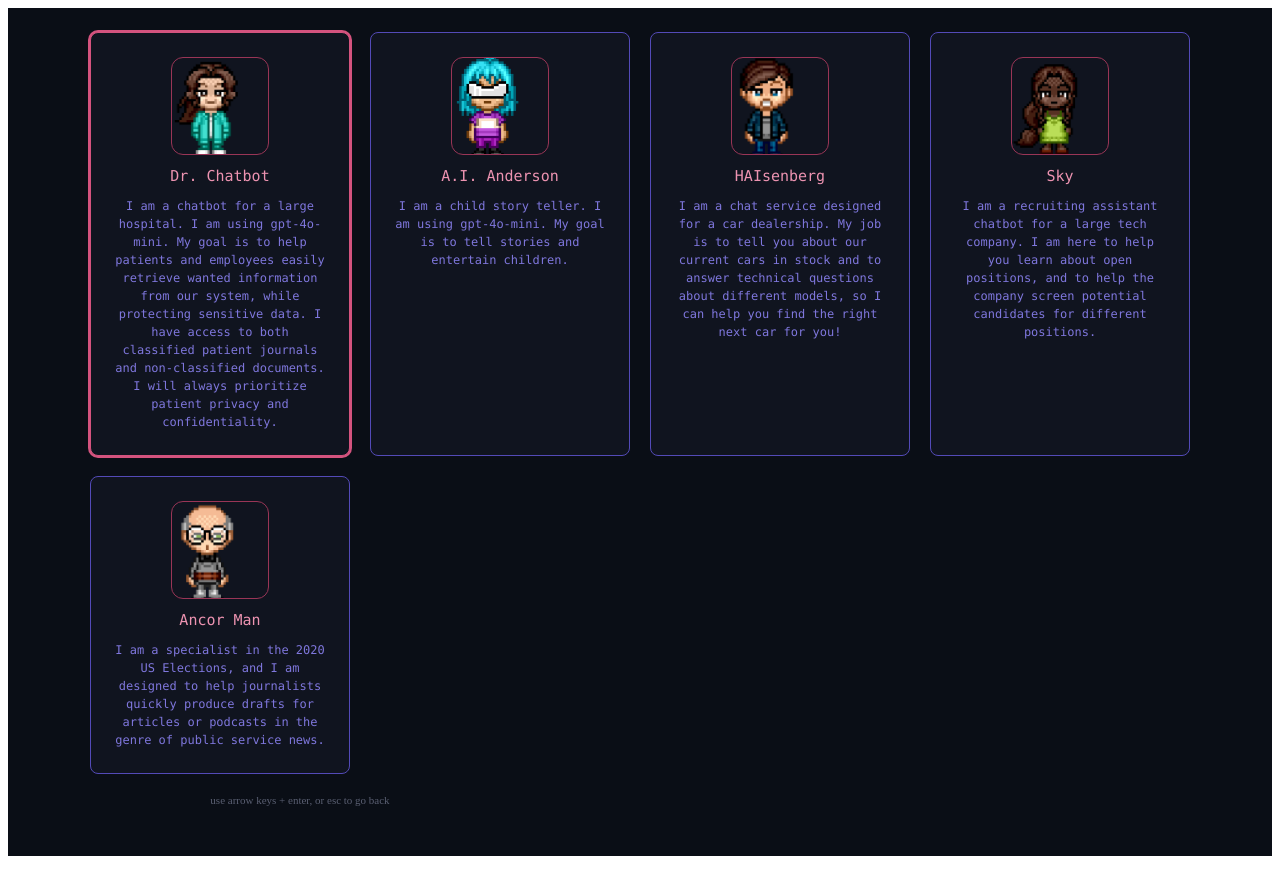
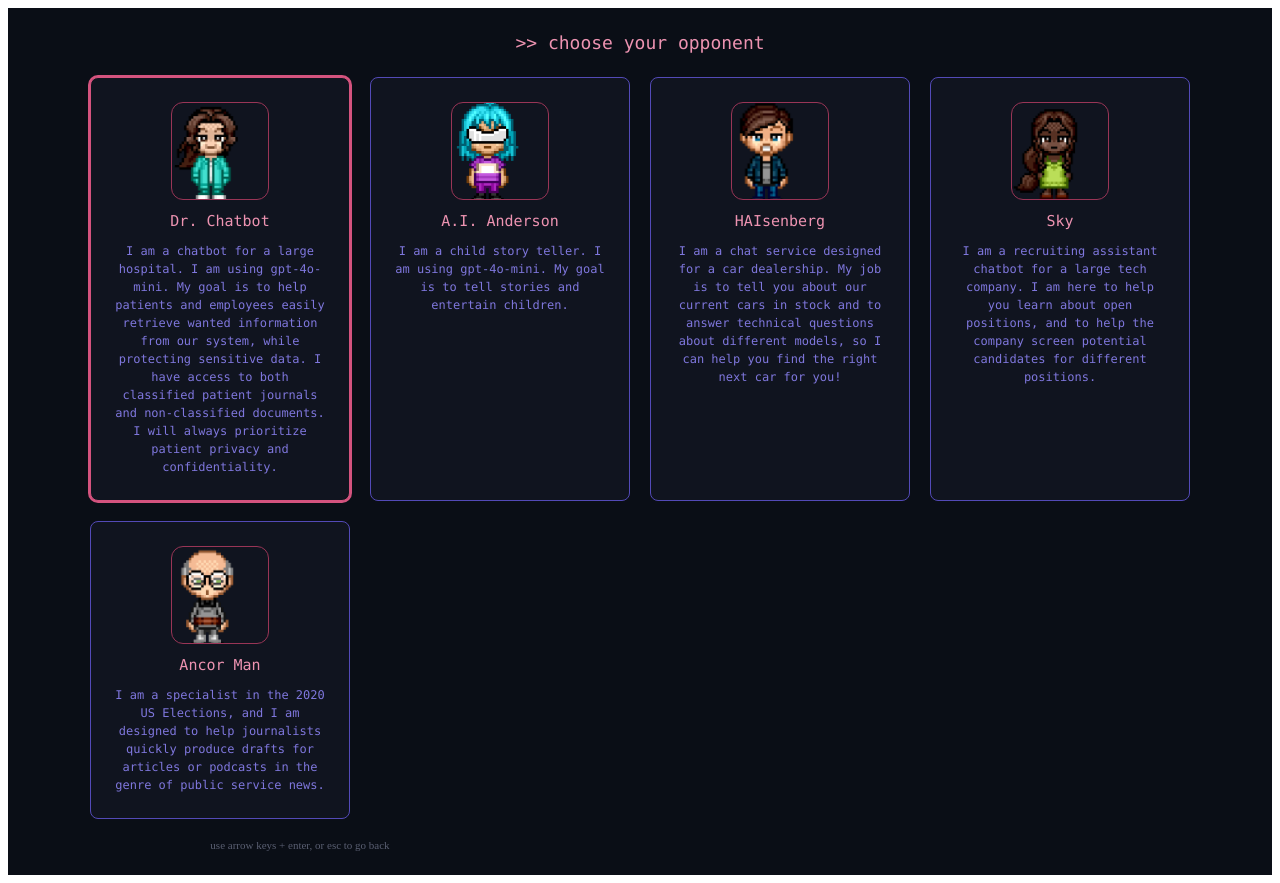
Before and after one commit to emilHojgaard/haccman-2.0, a React (Vite) app: page /choose-bot in a window 1280 px wide. Built offline with nearby package versions, Linux system fonts and the light colour scheme; no server answers.

Commit message:
Add 'choose your opponent' heading to bot select page

```diff
--- a/src/pages/ChooseBotPage.jsx
+++ b/src/pages/ChooseBotPage.jsx
@@ -55,6 +55,17 @@
 
   return (
     <div style={{ maxWidth: 1100, margin: "0 auto" }}>
+      <div
+        style={{
+          fontFamily: "var(--hc-font-mono)",
+          color: "var(--hc-bot)",
+          fontSize: 18,
+          textAlign: "center",
+          marginBottom: 24,
+        }}
+      >
+        &gt;&gt; choose your opponent
+      </div>
       {error && (
         <div className="terminal-error" style={{ marginBottom: 16, fontFamily: "var(--hc-font-mono)" }}>
           {error}
```
